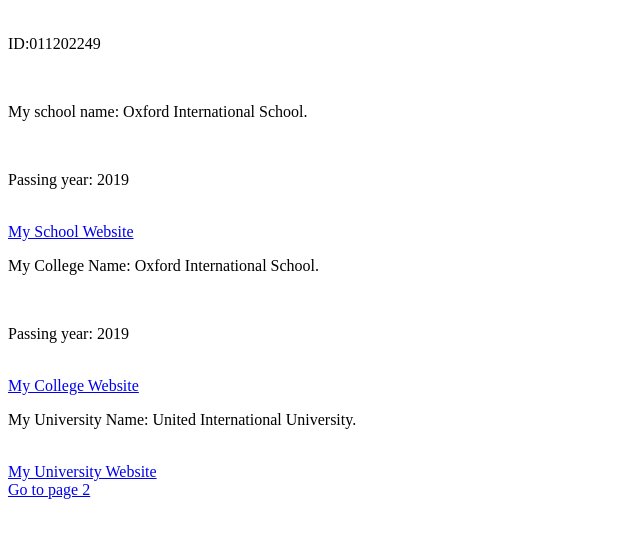
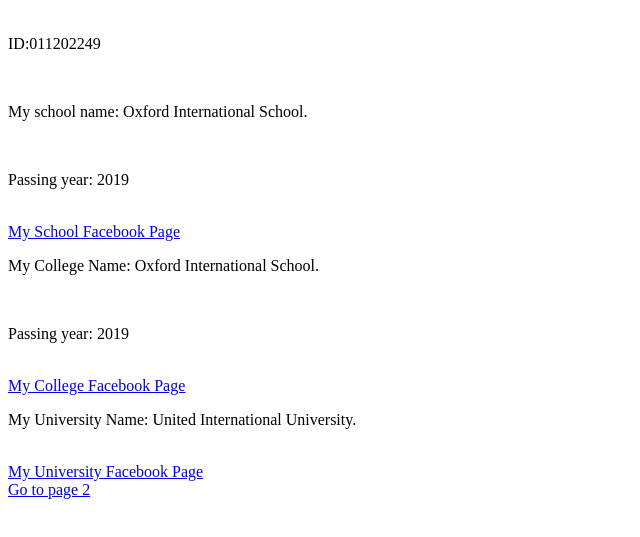
Before and after one commit to mahfouz-007/mahfouz-007.github.io, a plain HTML site: page index.html in a window 1280 px wide. Shown: the part 79-616 px from the top of the page, without its empty margins (0-640 px from the left). Drawn offline with Linux system fonts and the light colour scheme.

Commit message:
Update index.html

```diff
--- a/index.html
+++ b/index.html
@@ -13,16 +13,22 @@
 <br>
 <p>Passing year: 2019</p>
 <br>
-<a href="https://www.facebook.com/oisbd">My School Website</a>
+<a href="https://www.facebook.com/oisbd">My School Facebook Page</a>
 <br>
 <p>My College Name: Oxford International School.</p>
 <br>
 <p>Passing year: 2019</p>
 <br>
-<a href="https://www.facebook.com/oisbd">My College Website</a>
+<a href="https://www.facebook.com/oisbd">My College Facebook Page</a>
 <br>
 <p>My University Name: United International University.</p>
 <br>
-<a href="https://www.facebook.com/uiuinfo">My University Website</a>
+<a href="https://www.facebook.com/uiuinfo">My University Facebook Page</a>
 <br>
 <a href="mahfouz2.html">Go to page 2</a>
+
+
+
+
+</body>
+</html>
```
